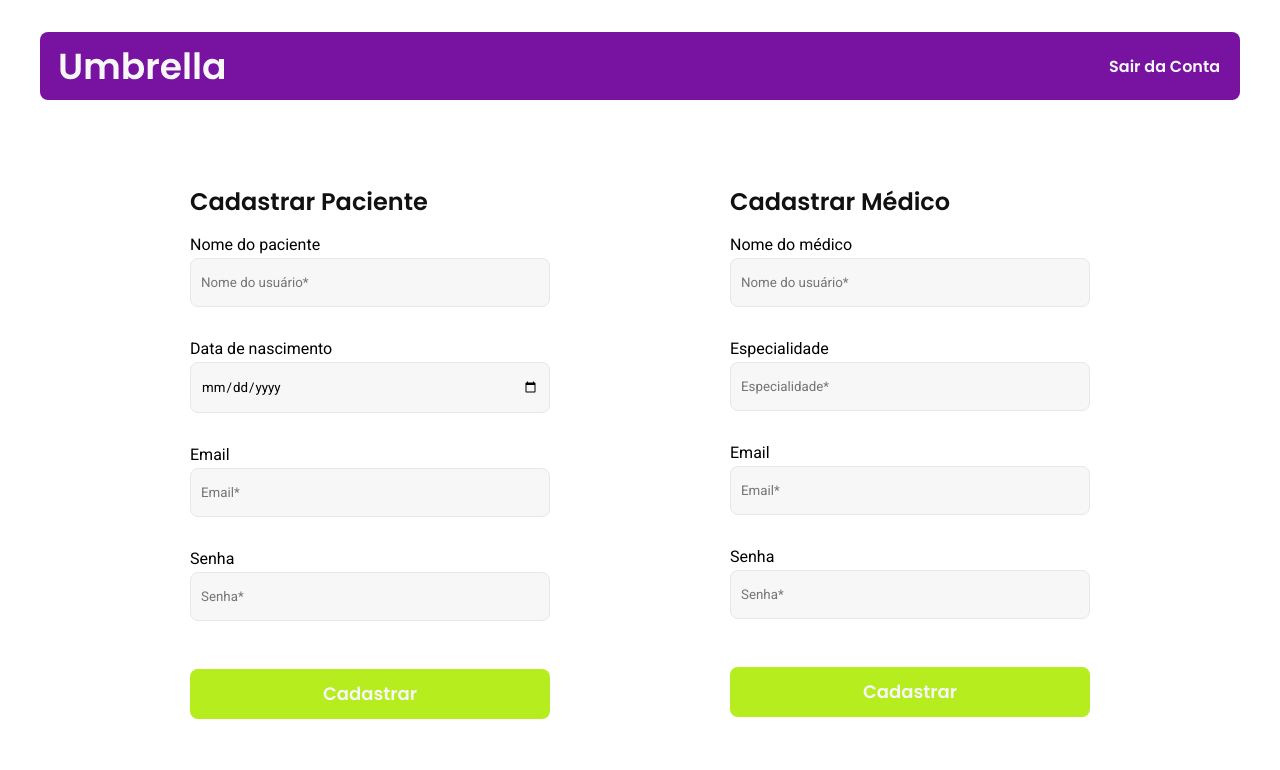
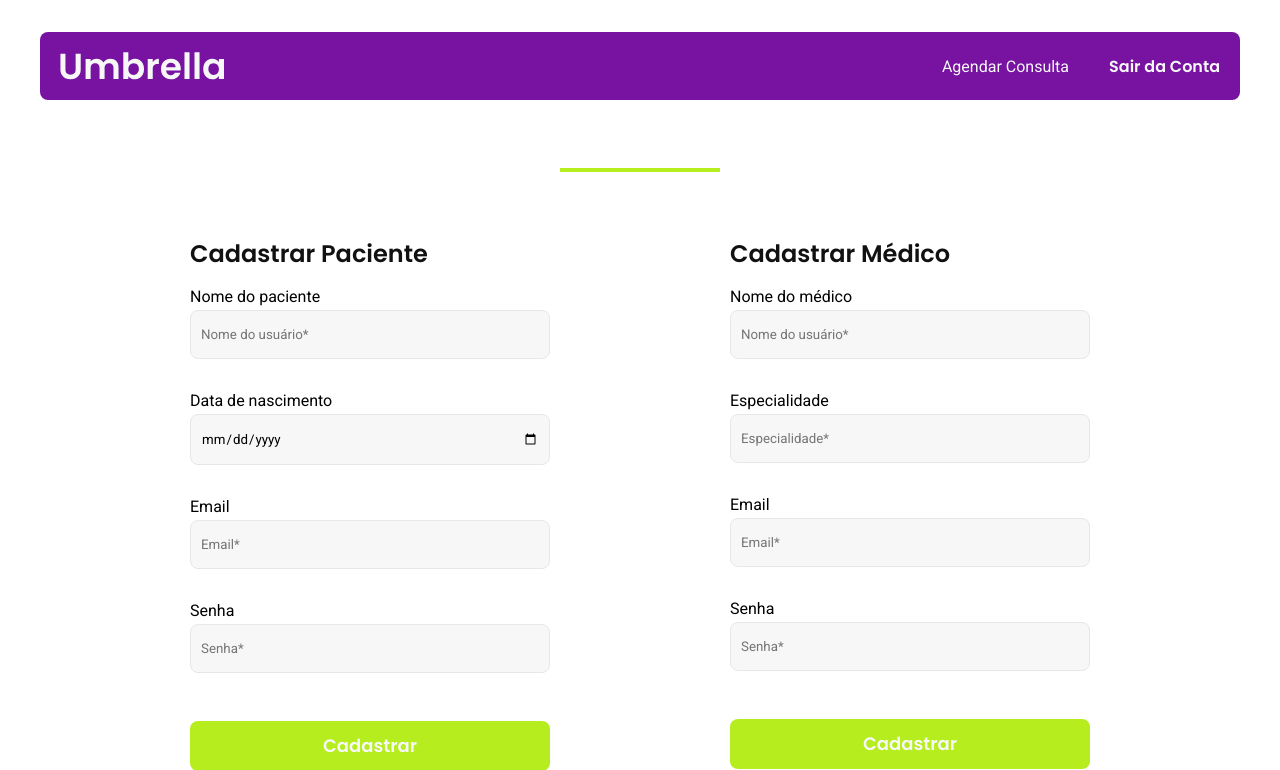
Before and after one commit to gabrielrez/umbrella, a PHP site: page /clinic_management/views/adminView.php in a window 1280 px wide. Shown: the top 770 px of the page. Run offline with PHP 8.4, Linux system fonts and the light colour scheme; the template is opened without the code that fills it, so the values that code supplies are empty.

Commit message:
javascript modules e ajuste da classe modal

```diff
--- /dev/null
+++ b/clinic_management/public/scripts/main.js
@@ -0,0 +1,9 @@
+import { Modal } from './modal.js';
+
+document.addEventListener("DOMContentLoaded", () => {
+  const containerModal = document.getElementById("modal");
+  const openModalBtn = document.querySelectorAll(".open-modal-btn");
+
+  const modal = new Modal(containerModal, openModalBtn);
+  modal.init();
+});
--- a/clinic_management/public/scripts/modal.js
+++ b/clinic_management/public/scripts/modal.js
@@ -1,4 +1,4 @@
-class Modal {
+export class Modal {
   constructor(containerModal, openModalBtn) {
     this.containerModal = containerModal;
     this.openModalBtn = openModalBtn;
@@ -9,16 +9,19 @@ class Modal {
   openModal(event) {
     event.preventDefault();
     this.containerModal.classList.add("active");
+    document.body.style.overflow = "hidden";
   }
 
   closeModal(event) {
     if (event.target === this.containerModal) {
       this.containerModal.classList.remove("active");
+      document.body.style.overflow = "auto";
     }
   }
 
   init() {
     if (this.containerModal && this.openModalBtn) {
+      console.log("init");
       this.openModalBtn.forEach(btn => {
         btn.addEventListener("click", this.openModal);
       });
@@ -26,8 +29,3 @@ class Modal {
     }
   }
 }
-
-const containerModal = document.querySelector(".modal-container");
-const openModalBtn = document.querySelectorAll(".create-btn");
-const modal = new Modal(containerModal, openModalBtn);
-modal.init();
--- a/clinic_management/public/styles/admin_master/admin_master.css
+++ b/clinic_management/public/styles/admin_master/admin_master.css
@@ -1,3 +1,4 @@
 @import "../global/geral.css";
+@import "../global/modal.css";
 @import "../autentication/form.css";
 @import "./homepage.css";
--- a/clinic_management/public/styles/admin_padrao/homepage.css
+++ b/clinic_management/public/styles/admin_padrao/homepage.css
@@ -1,5 +1,6 @@
 @import "../global/geral.css";
 @import "../autentication/form.css";
+@import "../global/modal.css";
 
 header {
   max-width: 1200px;
@@ -12,6 +13,12 @@ header {
   background-color: var(--cBase01);
   margin-top: 32px;
   border-radius: 8px;
+}
+
+.header-menu-admin {
+  display: flex;
+  align-items: center;
+  gap: 40px;
 }
 
 .exit-session-btn {
--- a/clinic_management/views/adminView.php
+++ b/clinic_management/views/adminView.php
@@ -1,14 +1,3 @@
-<!-- <?php
-      // session_start();
-
-      // if (isset($_SESSION['username'])) {
-      //   $clinicName = $_SESSION['username'];
-      // } else {
-      //   header('Location: login.php');
-      //   exit;
-      // }
-      ?> -->
-
 <!DOCTYPE html>
 <html lang="pt-br">
 
@@ -26,11 +15,14 @@
 <body>
   <header>
     <img src="/clinic_management/public/midia/img/umbrella-logo-footer.svg">
-    <button type="submit" onclick="location.href='logout.php'" class="exit-session-btn poppins-semibold c01">Sair da Conta</button>
+    <nav class="header-menu-admin">
+      <a href="#" class="open-modal-btn roboto-regular c01">Agendar Consulta</a>
+      <button type="submit" onclick="location.href='logout.php'" class="exit-session-btn poppins-semibold c01">Sair da Conta</button>
+    </nav>
   </header>
 
   <div class="container">
-    <!-- <h1 class="wellcome-title poppins-semibold c11"><?php echo htmlspecialchars($username); ?></h1> -->
+    <h1 class="wellcome-title poppins-semibold c11"><?php echo htmlspecialchars($clinicName); ?></h1>
 
     <div class="forms">
       <form method="post">
@@ -62,7 +54,7 @@
         </div>
         <div class="input-container">
           <label class="roboto-regular">Especialidade</label>
-          <input type="email" class="roboto-regular" placeholder="Especialidade*" required>
+          <input type="text" class="roboto-regular" placeholder="Especialidade*" required>
         </div>
         <div class="input-container">
           <label class="roboto-regular">Email</label>
@@ -88,41 +80,59 @@
           </tr>
         </thead>
         <tbody>
-
           <tr class="registro roboto-regular">
             <td>1</td>
             <td>Usuário 1</td>
             <td>Paciente</td>
             <td>Excluir</td>
           </tr>
-
           <tr class="registro roboto-regular">
             <td>2</td>
             <td>Usuário 2</td>
             <td>Medico</td>
             <td>Excluir</td>
           </tr>
-
           <tr class="registro roboto-regular">
             <td>3</td>
             <td>Usuário 3</td>
             <td>Medico</td>
             <td>Excluir</td>
           </tr>
-
           <tr class="registro roboto-regular">
             <td>4</td>
             <td>Usuário 4</td>
             <td>Paciente</td>
             <td>Excluir</td>
           </tr>
-
         </tbody>
       </table>
     </div>
   </div>
 
-  <script src="../public/scripts/modal.js"></script>
+  <div id="modal" class="modal-container">
+    <div class="modal-box">
+      <h2 class="modal-title poppins-semibold">Agendar Consulta</h2>
+      <div class="modal-content">
+        <form method="post">
+          <div class="input-container">
+            <label class="roboto-regular">Médico CPF</label>
+            <input type="number" class="roboto-regular" placeholder="Medico CPF*" required>
+          </div>
+          <div class="input-container">
+            <label class="roboto-regular">Paciente CPF</label>
+            <input type="number" class="roboto-regular" placeholder="Paciente CPF*" required>
+          </div>
+          <div class="input-container">
+            <label class="roboto-regular">Data</label>
+            <input type="date" class="roboto-regular" placeholder="Data*" required>
+          </div>
+          <button type="submit" class="sign-up-btn-modal poppins-semibold c01">Cadastrar</button>
+        </form>
+      </div>
+    </div>
+  </div>
+
+  <script type="module" src="../public/scripts/main.js"></script>
 
 </body>
 
```
Also changed, not shown: clinic_management/public/styles/admin_master/homepage.css (+0 -57 lines), clinic_management/public/styles/global/modal.css (added, +56 -0 lines), clinic_management/views/adminMasterView.php (+31 -34 lines).
